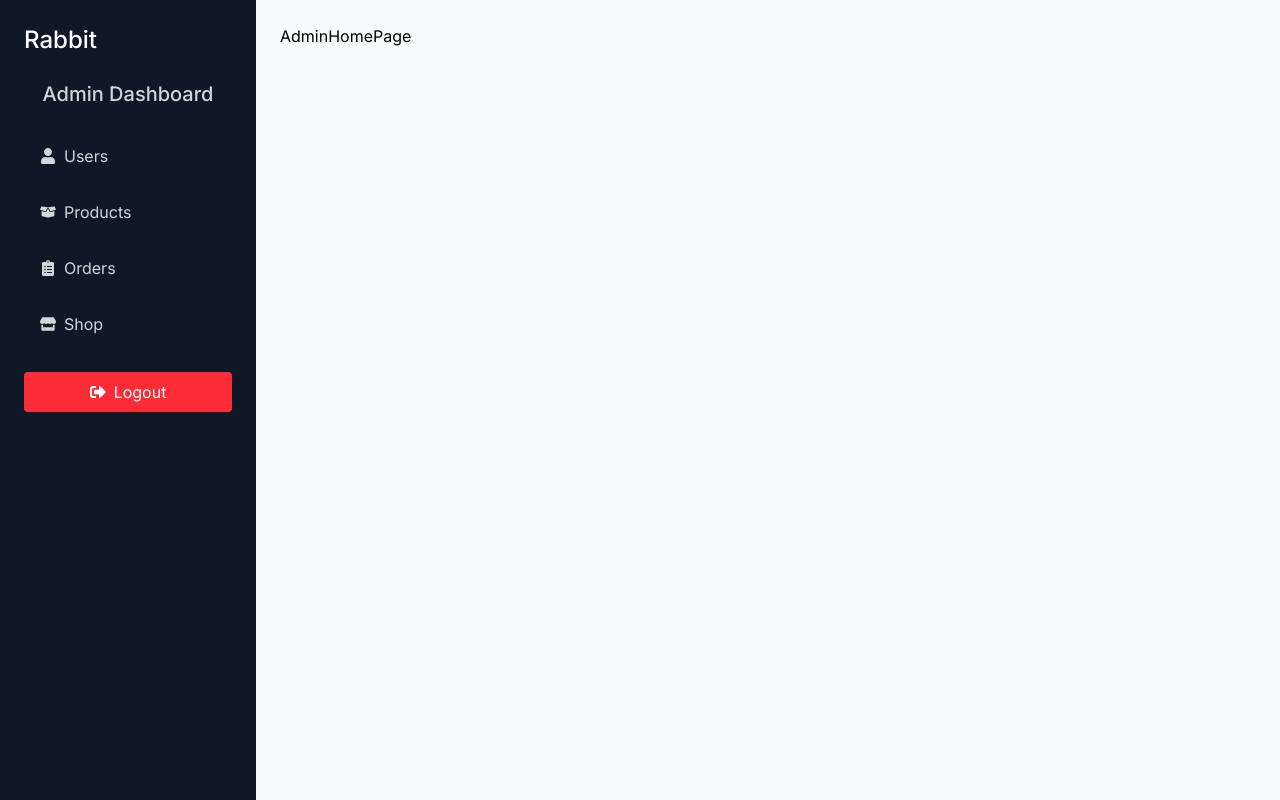
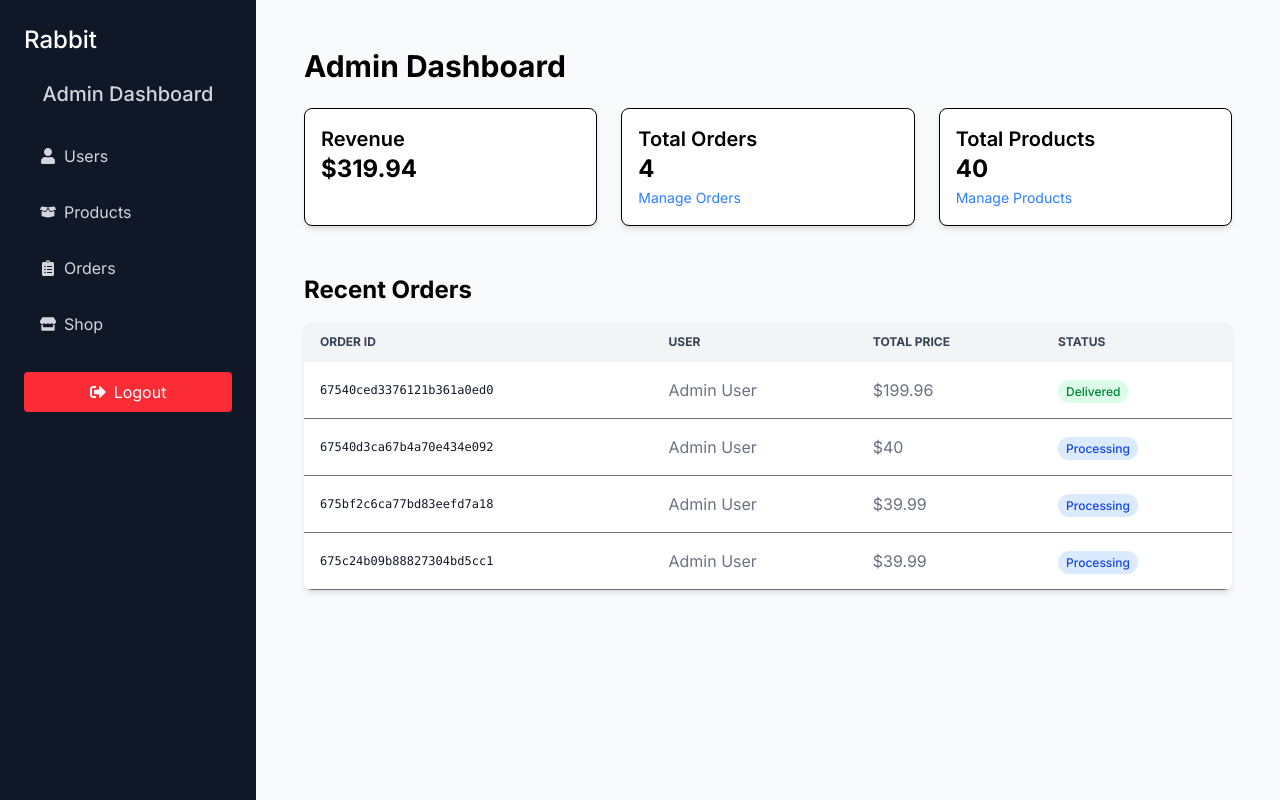
Before and after one commit to abenaya-se22003/Full_Stack_MERN_Project, a React (Vite) app in the folder frontend/: page /admin in a window 1280 px wide. Built offline with nearby package versions, Linux system fonts and the light colour scheme; a web font is replaced by a local one.

Commit message:
create admin Main Home page

```diff
--- a/frontend/src/pages/AdminHomePage.jsx
+++ b/frontend/src/pages/AdminHomePage.jsx
@@ -1,9 +1,123 @@
-import React from 'react'
+import React from "react";
+import { Link } from "react-router-dom";
 
-function AdminHomePage() {
+const AdminHomePage = () => {
+  // Mock data for the table
+  const orders = [
+    {
+      _id: "67540ced3376121b361a0ed0",
+      user: { name: "Admin User" },
+      totalPrice: 199.96,
+      status: "Delivered",
+    },
+    {
+      _id: "67540d3ca67b4a70e434e092",
+      user: { name: "Admin User" },
+      totalPrice: 40,
+      status: "Processing",
+    },
+    {
+      _id: "675bf2c6ca77bd83eefd7a18",
+      user: { name: "Admin User" },
+      totalPrice: 39.99,
+      status: "Processing",
+    },
+    {
+      _id: "675c24b09b88827304bd5cc1",
+      user: { name: "Admin User" },
+      totalPrice: 39.99,
+      status: "Processing",
+    },
+  ];
+
   return (
-    <div>AdminHomePage</div>
-  )
-}
+    <div className="max-w-7xl mx-auto p-6">
+      <h1 className="text-3xl font-bold mb-6">Admin Dashboard</h1>
 
-export default AdminHomePage
+      {/* --- Dashboard Summary Cards --- */}
+      <div className="grid grid-cols-1 sm:grid-cols-2 lg:grid-cols-3 gap-6 mb-12">
+        {/* Revenue Card */}
+        <div className="p-4 shadow-md rounded-lg border bg-white">
+          <h2 className="text-xl font-semibold">Revenue</h2>
+          <p className="text-2xl font-bold">$319.94</p>
+        </div>
+
+        {/* Total Orders Card */}
+        <div className="p-4 shadow-md rounded-lg border bg-white">
+          <h2 className="text-xl font-semibold">Total Orders</h2>
+          <p className="text-2xl font-bold">4</p>
+          <Link
+            to="/admin/orders"
+            className="text-blue-500 hover:underline text-sm"
+          >
+            Manage Orders
+          </Link>
+        </div>
+
+        {/* Total Products Card */}
+        <div className="p-4 shadow-md rounded-lg border bg-white">
+          <h2 className="text-xl font-semibold">Total Products</h2>
+          <p className="text-2xl font-bold">40</p>
+          <Link
+            to="/admin/products"
+            className="text-blue-500 hover:underline text-sm"
+          >
+            Manage Products
+          </Link>
+        </div>
+      </div>
+
+      {/* --- Recent Orders Table --- */}
+      <div>
+        <h2 className="text-2xl font-bold mb-4">Recent Orders</h2>
+        <div className="overflow-x-auto shadow-md rounded-lg">
+          <table className="min-w-full text-left text-gray-500">
+            <thead className="bg-gray-100 text-xs uppercase text-gray-700">
+              <tr>
+                <th className="py-3 px-4">Order ID</th>
+                <th className="py-3 px-4">User</th>
+                <th className="py-3 px-4">Total Price</th>
+                <th className="py-3 px-4">Status</th>
+              </tr>
+            </thead>
+            <tbody>
+              {orders.length > 0 ? (
+                orders.map((order) => (
+                  <tr
+                    key={order._id}
+                    className="border-b bg-white hover:bg-gray-50 cursor-pointer"
+                  >
+                    <td className="py-4 px-4 font-mono text-xs text-gray-900">
+                      {order._id}
+                    </td>
+                    <td className="py-4 px-4">{order.user.name}</td>
+                    <td className="py-4 px-4">${order.totalPrice}</td>
+                    <td className="py-4 px-4">
+                      <span
+                        className={`px-2 py-1 rounded-full text-xs font-medium ${
+                          order.status === "Delivered"
+                            ? "bg-green-100 text-green-700"
+                            : "bg-blue-100 text-blue-700"
+                        }`}
+                      >
+                        {order.status}
+                      </span>
+                    </td>
+                  </tr>
+                ))
+              ) : (
+                <tr>
+                  <td colSpan={4} className="p-4 text-center text-gray-500">
+                    No recent orders found.
+                  </td>
+                </tr>
+              )}
+            </tbody>
+          </table>
+        </div>
+      </div>
+    </div>
+  );
+};
+
+export default AdminHomePage;
```
